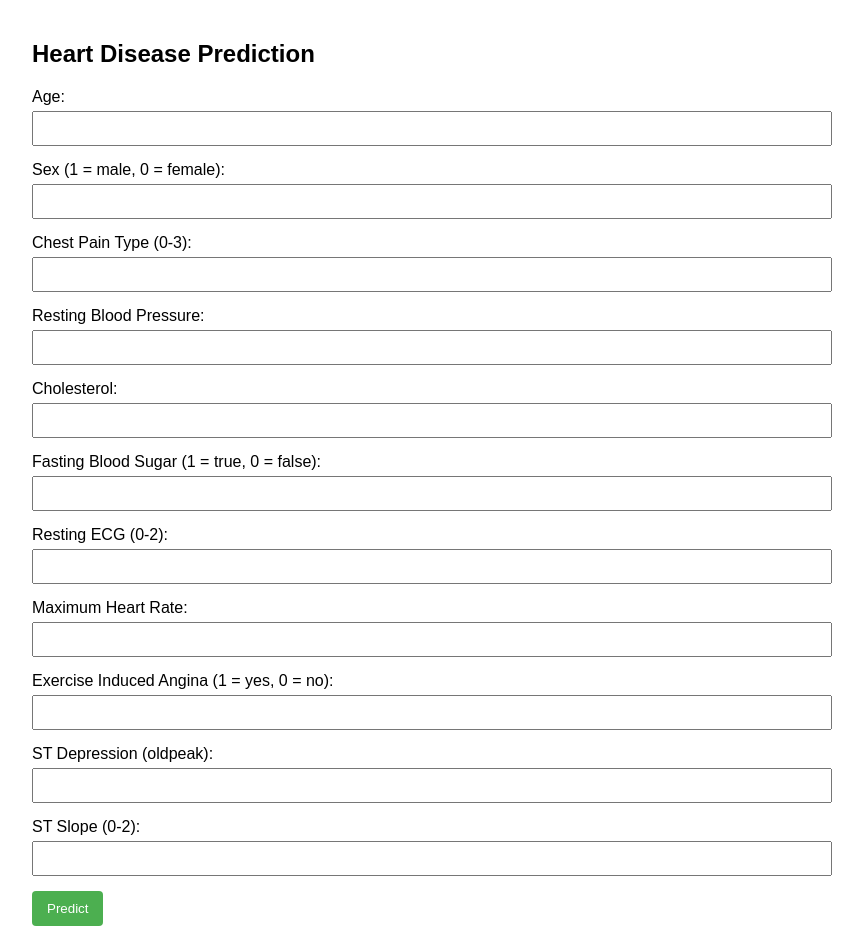
After one commit to sksarvesh007/aarogyam, a Flask app: page /heart_disease in a window 1280 px wide. The commit adds this page. Shown: the whole page, without its empty margins (208-1071 px from the left). Run offline with Flask 3, Linux system fonts and the light colour scheme; the visitor is signed in with stand-in values (Sample User, id 1); parts of the project's set-up code (start-up, migrations or seed data) failed here and were passed over.

Commit message:
implemented heart disease

```diff
--- a/app.py
+++ b/app.py
@@ -2,6 +2,8 @@ import os
 import sqlite3
 import secrets
 import hashlib
+import numpy as np
+import pickle
 from flask import Flask, render_template, request, redirect, url_for, session, flash
 from src.hospital import get_hospitals
 from src.diet_pan import diet_plan_chatbot
@@ -10,7 +12,10 @@ from src.med_ocr import extract_image_info
 app = Flask(__name__)
 app.secret_key = os.getenv('FLASK_SECRET_KEY', secrets.token_hex(16))
 
-# Database initialization function
+# Load the heart disease model
+with open('model/heart_disease.pkl', 'rb') as file:
+    heart_model = pickle.load(file)
+
 def init_db():
     """Initialize the SQLite database and create users table if it doesn't exist."""
     conn = sqlite3.connect('users.db')
@@ -282,6 +287,42 @@ def get_user_medical_reports(username):
     finally:
         conn.close()
 
+@app.route('/heart_disease', methods=['GET', 'POST'])
+def heart_disease():
+    """Handles heart disease prediction."""
+    if 'username' not in session:
+        return redirect(url_for('login'))
+
+    if request.method == 'POST':
+        try:
+            # Collect form data
+            data = {
+                'age': request.form['age'],
+                'sex': request.form['sex'],
+                'chestPain': request.form['chestPain'],
+                'restingBPS': request.form['restingBPS'],
+                'cholesterol': request.form['cholesterol'],
+                'fastingBloodSugar': request.form['fastingBloodSugar'],
+                'restingECG': request.form['restingECG'],
+                'maxHeartRate': request.form['maxHeartRate'],
+                'exerciseAngina': request.form['exerciseAngina'],
+                'oldPeak': request.form['oldPeak'],
+                'STSlope': request.form['STSlope']
+            }
+
+            # Convert to numpy array
+            arr = np.array([[float(val) for val in data.values()]])
+
+            # Make prediction
+            pred = heart_model.predict(arr)
+
+            return render_template('after.html', data=pred[0])
+        except Exception as e:
+            flash(f'Error making prediction: {str(e)}', 'error')
+            return redirect(url_for('heart_disease'))
+
+    return render_template('heart_disease.html')
+
 init_db()
 
 if __name__ == '__main__':
--- /dev/null
+++ b/templates/heart_disease.html
@@ -0,0 +1,89 @@
+<!DOCTYPE html>
+<html lang="en">
+<head>
+    <meta charset="UTF-8">
+    <meta name="viewport" content="width=device-width, initial-scale=1.0">
+    <title>Heart Disease Prediction</title>
+    <style>
+        body {
+            font-family: Arial, sans-serif;
+            max-width: 800px;
+            margin: 0 auto;
+            padding: 20px;
+        }
+        .form-group {
+            margin-bottom: 15px;
+        }
+        label {
+            display: block;
+            margin-bottom: 5px;
+        }
+        input {
+            width: 100%;
+            padding: 8px;
+            box-sizing: border-box;
+        }
+        button {
+            background-color: #4CAF50;
+            color: white;
+            padding: 10px 15px;
+            border: none;
+            border-radius: 4px;
+            cursor: pointer;
+        }
+        button:hover {
+            background-color: #45a049;
+        }
+    </style>
+</head>
+<body>
+    <h2>Heart Disease Prediction</h2>
+    <form action="{{ url_for('heart_disease') }}" method="post">
+        <div class="form-group">
+            <label for="age">Age:</label>
+            <input type="number" id="age" name="age" required>
+        </div>
+        <div class="form-group">
+            <label for="sex">Sex (1 = male, 0 = female):</label>
+            <input type="number" id="sex" name="sex" min="0" max="1" required>
+        </div>
+        <div class="form-group">
+            <label for="chestPain">Chest Pain Type (0-3):</label>
+            <input type="number" id="chestPain" name="chestPain" min="0" max="3" required>
+        </div>
+        <div class="form-group">
+            <label for="restingBPS">Resting Blood Pressure:</label>
+            <input type="number" id="restingBPS" name="restingBPS" required>
+        </div>
+        <div class="form-group">
+            <label for="cholesterol">Cholesterol:</label>
+            <input type="number" id="cholesterol" name="cholesterol" required>
+        </div>
+        <div class="form-group">
+            <label for="fastingBloodSugar">Fasting Blood Sugar (1 = true, 0 = false):</label>
+            <input type="number" id="fastingBloodSugar" name="fastingBloodSugar" min="0" max="1" required>
+        </div>
+        <div class="form-group">
+            <label for="restingECG">Resting ECG (0-2):</label>
+            <input type="number" id="restingECG" name="restingECG" min="0" max="2" required>
+        </div>
+        <div class="form-group">
+            <label for="maxHeartRate">Maximum Heart Rate:</label>
+            <input type="number" id="maxHeartRate" name="maxHeartRate" required>
+        </div>
+        <div class="form-group">
+            <label for="exerciseAngina">Exercise Induced Angina (1 = yes, 0 = no):</label>
+            <input type="number" id="exerciseAngina" name="exerciseAngina" min="0" max="1" required>
+        </div>
+        <div class="form-group">
+            <label for="oldPeak">ST Depression (oldpeak):</label>
+            <input type="number" id="oldPeak" name="oldPeak" step="0.1" required>
+        </div>
+        <div class="form-group">
+            <label for="STSlope">ST Slope (0-2):</label>
+            <input type="number" id="STSlope" name="STSlope" min="0" max="2" required>
+        </div>
+        <button type="submit">Predict</button>
+    </form>
+</body>
+</html>
--- a/templates/index.html
+++ b/templates/index.html
@@ -32,6 +32,8 @@
     <h1>Welcome to the Diet Chatbot</h1>
     <p>Your personal nutrition assistant!</p>
     <a href="{{ url_for('diet') }}">Start Chat</a>
-    <a href="{{ url_for('hospital') }}">Hospital Info</a> <!-- New button added -->
+    <a href="{{ url_for('hospital') }}">Hospital Info</a>
+    <a href="{{ url_for('heart_disease') }}">Predict Heart Disease</a>
+    <a href="{{ url_for('medical_reports') }}">Upload medical reports</a> <!-- New button added -->
 </body>
 </html>
```
Also changed, not shown: templates/after.html (added, +47 -0 lines), 1 other file.
